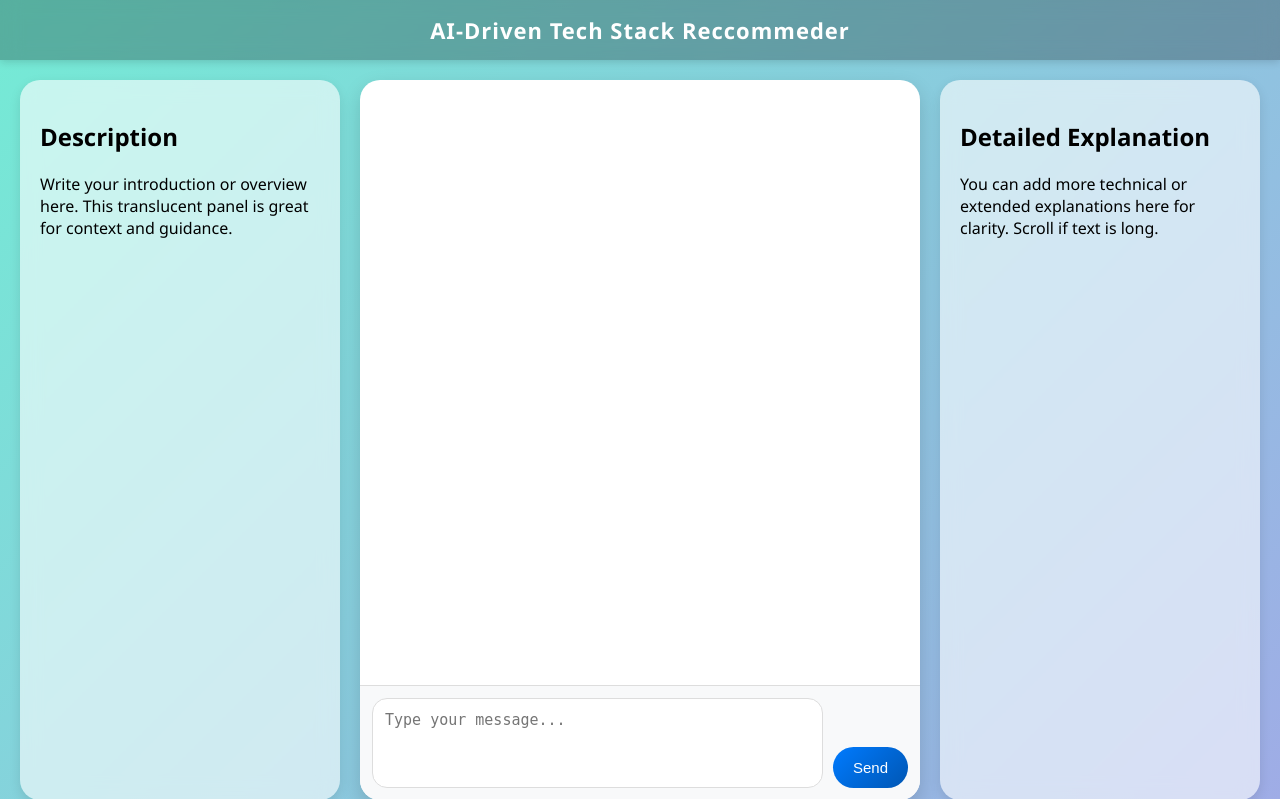
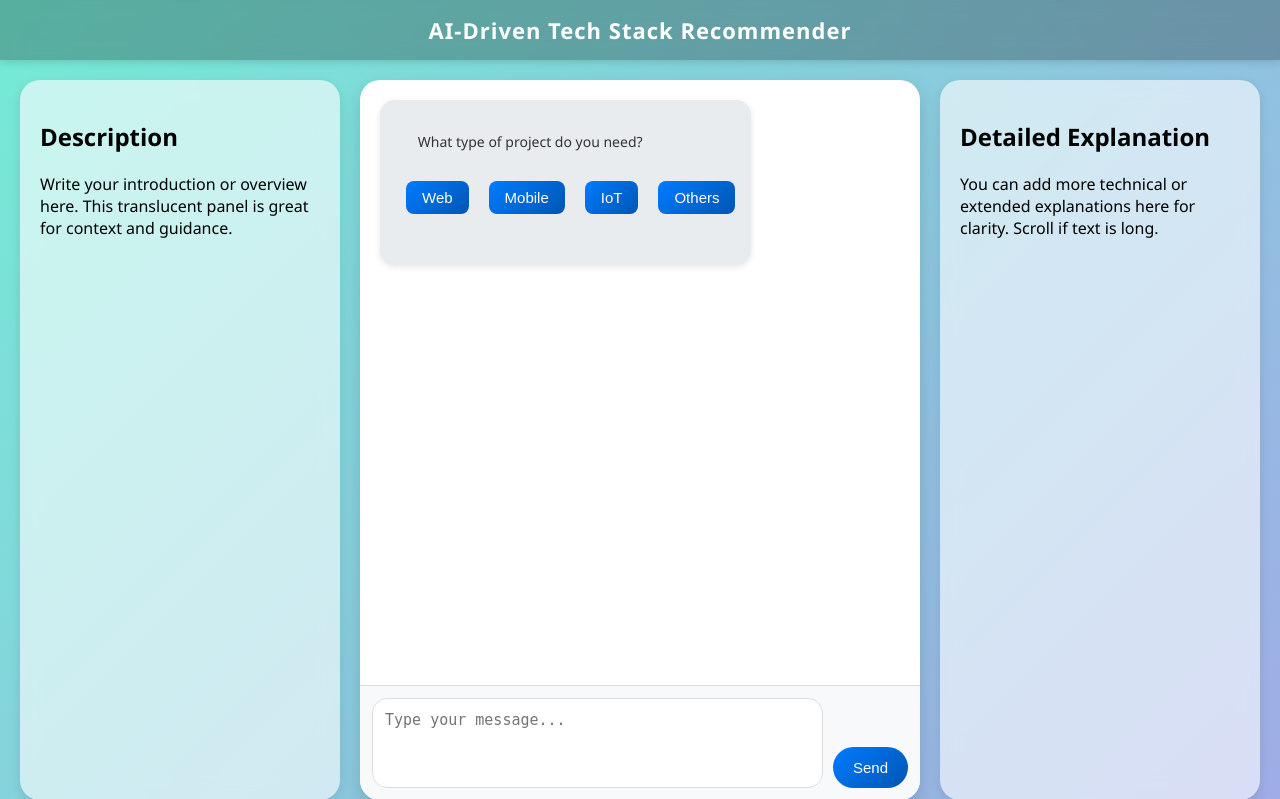
Before and after one commit to githublince/chatbotui, a Django app: page / in a window 1280 px wide. Shown: the top 799 px of the page. Run offline with Django 5.2, Linux system fonts and the light colour scheme.

Commit message:
ui improved through constraints on answers

```diff
--- a/chatapp/static/js/script.js
+++ b/chatapp/static/js/script.js
@@ -1,16 +1,18 @@
-// script.js
 document.addEventListener('DOMContentLoaded', () => {
   const input = document.getElementById('user-input');
   const chatBox = document.getElementById('chat-box');
-  // support both an explicit id (#send-btn) or fallback to the button inside input-container
-  const sendBtn = document.getElementById('send-btn') || document.querySelector('.input-container button');
+  const sendBtn = document.getElementById('send-btn');
 
   if (!input || !chatBox || !sendBtn) {
-    console.error('Required elements missing: #user-input, #chat-box or send button');
+    console.error('Required elements missing: #user-input, #chat-box, or #send-btn');
     return;
   }
 
-  // append a normal text message
+  // State to track conversation flow
+  let conversationState = 'awaiting_project_type'; // Possible states: awaiting_project_type, awaiting_custom_type, awaiting_description, idle
+  let selectedProjectType = '';
+
+  // Append a normal text message
   function appendMessage(text, className) {
     const div = document.createElement('div');
     div.className = `message ${className}`;
@@ -19,7 +21,91 @@
     chatBox.scrollTop = chatBox.scrollHeight;
   }
 
-  // auto-resize textarea (max height in px)
+  // Append a bot message with project type buttons
+  function appendProjectTypePrompt() {
+    const div = document.createElement('div');
+    div.className = 'message bot-message';
+    div.innerHTML = `
+      What type of project do you need?
+      <div class="project-type-buttons">
+        <button class="project-type-button" onclick="selectProjectType('Web')">Web</button>
+        <button class="project-type-button" onclick="selectProjectType('Mobile')">Mobile</button>
+        <button class="project-type-button" onclick="selectProjectType('IoT')">IoT</button>
+        <button class="project-type-button" onclick="selectProjectType('Others')">Others</button>
+      </div>
+    `;
+    chatBox.appendChild(div);
+    chatBox.scrollTop = chatBox.scrollHeight;
+  }
+
+  // Format JSON response into readable HTML
+  function formatTechStackResponse(data) {
+    console.log('Formatting tech stack response:', JSON.stringify(data, null, 2));
+
+    if (!data || !data.recommended_tech_stack || !Array.isArray(data.recommended_tech_stack)) {
+      console.warn('Invalid or missing recommended_tech_stack:', data);
+      return '<p>Error: No valid tech stack data provided. Please try again.</p>';
+    }
+
+    let html = '<div class="tech-stack-response">';
+    data.recommended_tech_stack.forEach((stack, index) => {
+      console.log(`Processing tech stack option ${index + 1}:`, stack);
+      html += `<h3>Tech Stack Option ${index + 1}</h3>`;
+
+      // Helper function to render field
+      const renderField = (fieldName, key, type = 'text') => {
+        if (!stack[key]) {
+          console.warn(`Field "${key}" missing in stack option ${index + 1}`);
+          return `<h4>${fieldName}</h4><p>Not provided</p>`;
+        }
+        let output = `<h4>${fieldName}</h4>`;
+        if (type === 'list' && Array.isArray(stack[key])) {
+          if (stack[key].length === 0) {
+            output += '<p>No items provided</p>';
+          } else {
+            output += '<ul>';
+            stack[key].forEach(item => {
+              output += `<li>${item}</li>`;
+            });
+            output += '</ul>';
+          }
+        } else if (type === 'text') {
+          output += `<p>${stack[key]}</p>`;
+        } else {
+          output += `<p>${JSON.stringify(stack[key])}</p>`;
+        }
+        return output;
+      };
+
+      // Render each field
+      html += renderField('Project Overview', 'Project Overview');
+      html += renderField('Functional Requirements', 'Functional Requirements', 'list');
+      html += renderField('Non-Functional Requirements', 'Non-Functional Requirements', 'list');
+      html += renderField('Recommended Backend Technologies', 'Recommended Backend Technologies', 'list');
+      html += renderField('Recommended Frontend Technologies', 'Recommended Frontend Technologies', 'list');
+      html += renderField('Database and Storage Solutions', 'Database and Storage Solutions', 'list');
+      html += renderField('Real-Time Features and Protocols', 'Real-Time Features and Protocols', 'list');
+      html += renderField('Security Considerations', 'Security Considerations', 'list');
+      html += renderField('Scalability and Performance Strategies', 'Scalability and Performance Strategies', 'list');
+      html += renderField('Deployment and Infrastructure Options', 'Deployment and Infrastructure Options', 'list');
+      html += renderField('Why This Stack?', 'summary');
+      html += renderField('Examples of Websites/Applications', 'examples', 'list');
+      html += renderField('Cohesive Compatibility Strength', 'cohesive compatibility strength');
+    });
+    html += '</div>';
+    return html;
+  }
+
+  // Append formatted tech stack response
+  function appendTechStackResponse(data) {
+    const div = document.createElement('div');
+    div.className = 'message bot-message';
+    div.innerHTML = formatTechStackResponse(data);
+    chatBox.appendChild(div);
+    chatBox.scrollTop = chatBox.scrollHeight;
+  }
+
+  // Auto-resize textarea (max height in px)
   function autoResize(el) {
     const max = 120;
     el.style.height = 'auto';
@@ -27,14 +113,14 @@
     el.style.overflowY = el.scrollHeight > max ? 'auto' : 'hidden';
   }
 
-  // enable / disable user input
-  function setInputEnabled(enabled) {
+  // Enable/disable user input
+  function setInputEnabled(enabled, placeholder = 'Type your message...') {
     if (enabled) {
       input.removeAttribute('disabled');
       sendBtn.removeAttribute('disabled');
       input.classList.remove('disabled');
       sendBtn.classList.remove('disabled');
-      input.placeholder = 'Type your message...';
+      input.placeholder = placeholder;
     } else {
       input.setAttribute('disabled', 'true');
       sendBtn.setAttribute('disabled', 'true');
@@ -44,7 +130,7 @@
     }
   }
 
-  // show a bot "typing" indicator and return the node so it can be removed later
+  // Show a bot "typing" indicator and return the node
   function showTypingIndicator() {
     const typing = document.createElement('div');
     typing.className = 'message bot-typing';
@@ -54,19 +140,48 @@
     return typing;
   }
 
-  // main send function
-  async function sendMessage() {
-    // prevent double submission if already disabled
-    if (input.disabled) return;
+  // Handle project type selection
+  window.selectProjectType = function(type) {
+    selectedProjectType = type;
+    if (type === 'Others') {
+      conversationState = 'awaiting_custom_type';
+      appendMessage('Please specify the type of project:', 'bot-message');
+      setInputEnabled(true, 'Enter custom project type...');
+      input.focus();
+    } else {
+      conversationState = 'awaiting_description';
+      appendMessage(`Selected project type: ${type}`, 'user-message');
+      appendMessage('Please provide a detailed description of your project:', 'bot-message');
+      setInputEnabled(true, 'Enter project description...');
+      input.focus();
+    }
+  };
 
-    const raw = input.value;
-    const message = raw.trim();
-    if (message === '') return;
+  // Main send function
+  async function sendMessage(message) {
+    // Prevent double submission
+    if (input.disabled && !message) return;
 
-    // show user message immediately
-    appendMessage(message, 'user-message');
+    let msg = message || input.value.trim();
+    if (msg === '') return;
 
-    // disable input and show typing indicator
+    if (conversationState === 'awaiting_custom_type') {
+      selectedProjectType = msg;
+      conversationState = 'awaiting_description';
+      appendMessage(`Custom project type: ${msg}`, 'user-message');
+      appendMessage('Please provide a detailed description of your project:', 'bot-message');
+      setInputEnabled(true, 'Enter project description...');
+      input.value = '';
+      autoResize(input);
+      input.focus();
+      return;
+    }
+
+    if (conversationState === 'awaiting_description') {
+      // Show user description
+      appendMessage(msg, 'user-message');
+
+      // Disable input and show typing indicator
       setInputEnabled(false);
       const typingNode = showTypingIndicator();
 
@@ -74,36 +189,52 @@
         const res = await fetch('/chat/', {
           method: 'POST',
           headers: { 'Content-Type': 'application/json' },
-        body: JSON.stringify({ message })
+          body: JSON.stringify({ project_type: selectedProjectType, description: msg })
         });
 
         const data = await res.json();
+        console.log('Received response from /chat/:', JSON.stringify(data, null, 2));
 
-      // remove typing indicator and display bot reply
+        // Remove typing indicator
         if (typingNode && typingNode.parentNode) typingNode.parentNode.removeChild(typingNode);
-      appendMessage(data.response ?? 'No response', 'bot-message');
+
+        // Check for structured data and render
+        if (data && data.structured && data.structured.recommended_tech_stack && Array.isArray(data.structured.recommended_tech_stack)) {
+          console.log('Rendering structured tech stack response');
+          appendTechStackResponse(data.structured);
+        } else {
+          console.warn('No valid structured data found. Falling back to raw response:', data.response);
+          appendMessage(data.response || 'No response received. Please try again.', 'bot-message');
+        }
+
+        // Reset conversation state and show project type prompt again
+        conversationState = 'awaiting_project_type';
+        selectedProjectType = '';
+        input.value = '';
+        autoResize(input);
+        setTimeout(() => appendProjectTypePrompt(), 1000);
       } catch (err) {
         if (typingNode && typingNode.parentNode) typingNode.parentNode.removeChild(typingNode);
         appendMessage('Error: Could not reach the server', 'bot-message');
-      console.error(err);
+        console.error('Fetch error:', err);
       } finally {
-      // reset textarea, resize and re-enable input
+        // Reset textarea and re-enable input
         input.value = '';
         autoResize(input);
         setInputEnabled(true);
         input.focus();
       }
     }
+  }
 
-  // expose to window so onclick="sendMessage()" still works
+  // Expose to window for button onclick
   window.sendMessage = sendMessage;
 
-  // listeners
+  // Listeners
   input.addEventListener('input', () => autoResize(input));
 
   input.addEventListener('keydown', (e) => {
-    if (input.disabled) return; // ignore while waiting
-    // Enter = send, Shift+Enter = newline
+    if (input.disabled) return;
     if (e.key === 'Enter' && !e.shiftKey) {
       e.preventDefault();
       sendMessage();
@@ -116,6 +247,7 @@
     sendMessage();
   });
 
-  // initial
+  // Initial: Show project type prompt
+  appendProjectTypePrompt();
   autoResize(input);
 });
--- a/chatapp/templates/chat.html
+++ b/chatapp/templates/chat.html
@@ -8,7 +8,7 @@
   <title>Chatbot</title>
   <link rel="stylesheet" href="{% static 'css/style.css' %}">
   <style>
-    /* disabled styles */
+    /* Disabled styles */
     .input-container button[disabled],
     .input-container button.disabled {
       opacity: 0.65;
@@ -23,7 +23,7 @@
       cursor: not-allowed;
     }
 
-/* typing indicator */
+    /* Typing indicator */
     .message.bot-typing {
       background-color: rgba(233, 236, 239, 0.95);
       color: #333;
@@ -35,12 +35,11 @@
       align-items: center;
     }
 
-/* three animated dots */
     .message.bot-typing .dot {
       width: 8px;
       height: 8px;
       border-radius: 50%;
-  background: #6b7280; /* neutral gray */
+      background: #6b7280;
       opacity: 0.35;
       animation: bot-dot 1s infinite;
     }
@@ -53,12 +52,65 @@
       100% { transform: translateY(0); opacity: 0.35; }
     }
 
+    /* Button styles for project type selection */
+    .project-type-buttons {
+      display: flex;
+      gap: 10px;
+      margin-top: 10px;
+    }
+    .project-type-button {
+      padding: 8px 16px;
+      background-color: #4b5563;
+      color: white;
+      border: none;
+      border-radius: 8px;
+      cursor: pointer;
+      transition: background-color 0.2s;
+    }
+    .project-type-button:hover {
+      background-color: #6b7280;
+    }
+    .project-type-button:disabled {
+      opacity: 0.65;
+      cursor: not-allowed;
+    }
+
+    /* Styles for formatted JSON output */
+    .tech-stack-response {
+      background-color: #f9fafb;
+      padding: 15px;
+      border-radius: 8px;
+      margin: 10px 0;
+      border: 1px solid #e5e7eb;
+    }
+    .tech-stack-response h3 {
+      color: #1f2937;
+      font-size: 1.2em;
+      margin: 10px 0 5px;
+    }
+    .tech-stack-response h4 {
+      color: #374151;
+      font-size: 1em;
+      margin: 8px 0 4px;
+    }
+    .tech-stack-response ul {
+      list-style-type: disc;
+      margin-left: 20px;
+      color: #4b5563;
+    }
+    .tech-stack-response li {
+      margin: 5px 0;
+    }
+    .tech-stack-response p {
+      color: #4b5563;
+      margin: 5px 0;
+    }
   </style>
 </head>
 <body>
   <!-- Header -->
   <div class="header">
-    AI-Driven Tech Stack Reccommeder
+    AI-Driven Tech Stack Recommender
   </div>
 
   <!-- Layout with side panels and chat -->
@@ -72,7 +124,7 @@
       <div id="chat-box"></div>
       <div class="input-container">
         <textarea id="user-input" placeholder="Type your message..." rows="1"></textarea>
-        <button onclick="sendMessage()">Send</button>
+        <button id="send-btn" onclick="sendMessage()">Send</button>
       </div>
     </div>
 
--- a/chatapp/views.py
+++ b/chatapp/views.py
@@ -13,8 +13,7 @@
 OPENROUTER_API_KEY = getattr(settings, 'OPENROUTER_API_KEY', os.getenv('OPENROUTER_API_KEY'))
 OPENROUTER_URL = "https://openrouter.ai/api/v1/chat/completions"
 DEFAULT_MODEL = "meta-llama/llama-3.3-70b-instruct:free"
-FALLBACK_MODEL = "openai/gpt-3.5-turbo"  # Fallback model in case the default fails
-FALLBACK_MODEL = "openai/gpt-3.5-turbo"  # Fallback model in case the default fails
+FALLBACK_MODEL = "openai/gpt-3.5-turbo"
 REQUEST_TIMEOUT = 30  # seconds
 
 def call_openrouter(prompt_text: str, model: str = DEFAULT_MODEL, timeout: int = REQUEST_TIMEOUT) -> str:
@@ -38,7 +37,6 @@
 
     try:
         logger.debug(f"Sending request to OpenRouter: URL={OPENROUTER_URL}, Model={model}, Headers={headers}, Payload={payload}")
-        logger.debug(f"Sending request to OpenRouter: URL={OPENROUTER_URL}, Model={model}, Headers={headers}, Payload={payload}")
         resp = requests.post(OPENROUTER_URL, headers=headers, json=payload, timeout=timeout)
         resp.raise_for_status()
         data = resp.json()
@@ -52,7 +50,6 @@
                 content = None
 
             # Fallback to other possible fields
-            # Fallback to other possible fields
             if content is None:
                 try:
                     content = data["choices"][0].get("text")
@@ -60,22 +57,15 @@
                     content = None
 
             # Final fallback: return the whole JSON string
-            # Final fallback: return the whole JSON string
             if content is None:
                 content = json.dumps(data)
         else:
             content = str(data)
 
         logger.debug(f"OpenRouter response: {content}")
-        logger.debug(f"OpenRouter response: {content}")
         return content
 
     except requests.RequestException as e:
-        logger.error(f"OpenRouter request failed: {str(e)} - Response: {resp.text if 'resp' in locals() else 'No response'}")
-        if resp.status_code == 401 and model != FALLBACK_MODEL:
-            logger.info(f"Retrying with fallback model: {FALLBACK_MODEL}")
-            return call_openrouter(prompt_text, model=FALLBACK_MODEL, timeout=timeout)
-        raise RuntimeError(f"OpenRouter request failed: {str(e)} - Response: {resp.text if 'resp' in locals() else 'No response'}")
         logger.error(f"OpenRouter request failed: {str(e)} - Response: {resp.text if 'resp' in locals() else 'No response'}")
         if resp.status_code == 401 and model != FALLBACK_MODEL:
             logger.info(f"Retrying with fallback model: {FALLBACK_MODEL}")
@@ -88,7 +78,7 @@
 @csrf_exempt
 def chat_response(request):
     """
-    Expects a POST with JSON body: {"message": "<user message>"}
+    Expects a POST with JSON body: {"project_type": "<type>", "description": "<description>"}
     Returns JSON: {"response": "<ai text>", "structured": {...} (optional if AI returned JSON)}
     """
     if request.method != "POST":
@@ -99,45 +89,52 @@
     except json.JSONDecodeError:
         return JsonResponse({"response": "Error: Invalid JSON in request body"}, status=400)
 
-    user_message = payload.get("message", "")
-    if not isinstance(user_message, str) or user_message.strip() == "":
-        return JsonResponse({"response": "Error: Empty message"}, status=400)
+    project_type = payload.get("project_type", "")
+    description = payload.get("description", "")
+    if not isinstance(project_type, str) or project_type.strip() == "":
+        return JsonResponse({"response": "Error: Project type is required"}, status=400)
+    if not isinstance(description, str) or description.strip() == "":
+        return JsonResponse({"response": "Error: Project description is required"}, status=400)
 
-    # Compose the prompt text
-    # Compose the prompt text
+    # Compose the prompt text, incorporating project type and description
     prompt_text = (
         "You are an expert project requirements analyst.\n\n"
-        "The user has provided the following project requirements:\n\n"
-        f"{user_message}\n\n"
-        "Analyze the requirements and provide a structured response. "
-        "Return only a JSON object that includes at least these fields: "
-        "recommended_tech_stack: a tech stack set may contain frontend, backend, database, deployment, "
-        "Project Overview, Functional Requirements, Non-Functional Requirements, Recommended Backend Technologies, "
-        "Recommended Frontend Technologies, Database and Storage Solutions, Real-Time Features and Protocols, "
-        "Security Considerations, Scalability and Performance Strategies, Deployment and Infrastructure Options. "
-        "It should also contain a brief summary of why this stack is good and examples of websites that use the stack. "
-        "Provide 5 such sets and their cohesive compatibility strength within each set.\n"
-        "Return only a JSON object that includes at least these fields: "
-        "recommended_tech_stack: a tech stack set may contain frontend, backend, database, deployment, "
-        "Project Overview, Functional Requirements, Non-Functional Requirements, Recommended Backend Technologies, "
-        "Recommended Frontend Technologies, Database and Storage Solutions, Real-Time Features and Protocols, "
-        "Security Considerations, Scalability and Performance Strategies, Deployment and Infrastructure Options. "
-        "It should also contain a brief summary of why this stack is good and examples of websites that use the stack. "
-        "Provide 5 such sets and their cohesive compatibility strength within each set.\n"
+        f"The user has specified the following project type: {project_type}\n"
+        f"The user has provided the following project description: {description}\n\n"
+        "Analyze the requirements for this project and provide a structured response. "
+        "Return a valid JSON object with a single key 'recommended_tech_stack' containing an array of exactly 5 objects. "
+        "Each object must include the following fields with the specified types: "
+        "'Project Overview' (string), "
+        "'Functional Requirements' (array of strings), "
+        "'Non-Functional Requirements' (array of strings), "
+        "'Recommended Backend Technologies' (array of strings), "
+        "'Recommended Frontend Technologies' (array of strings), "
+        "'Database and Storage Solutions' (array of strings), "
+        "'Real-Time Features and Protocols' (array of strings), "
+        "'Security Considerations' (array of strings), "
+        "'Scalability and Performance Strategies' (array of strings), "
+        "'Deployment and Infrastructure Options' (array of strings), "
+        "'summary' (string describing why this stack is suitable), "
+        "'examples' (array of strings listing websites or applications using this stack), "
+        "'cohesive compatibility strength' (integer rating from 1 to 10).\n\n"
+        "Ensure the response is a properly formatted JSON object, enclosed in curly braces, with no additional text or comments outside the JSON structure. "
+        "Verify that all fields are present and correctly typed in each object.\n"
     )
 
     try:
         bot_text = call_openrouter(prompt_text)
+        logger.debug(f"Raw OpenRouter response: {bot_text}")
     except Exception as e:
         logger.exception("Error invoking OpenRouter")
         return JsonResponse({"response": f"Error calling OpenRouter: {str(e)}"}, status=500)
 
     # Try to parse model output as JSON
-    # Try to parse model output as JSON
     parsed = None
     try:
         parsed = json.loads(bot_text)
-    except Exception:
+        logger.debug(f"Parsed JSON response: {json.dumps(parsed, indent=2)}")
+    except Exception as e:
+        logger.error(f"Failed to parse OpenRouter response as JSON: {str(e)}")
         parsed = None
 
     response = {"response": bot_text}
```
Lines whose indentation alone changed are shown as unchanged.
